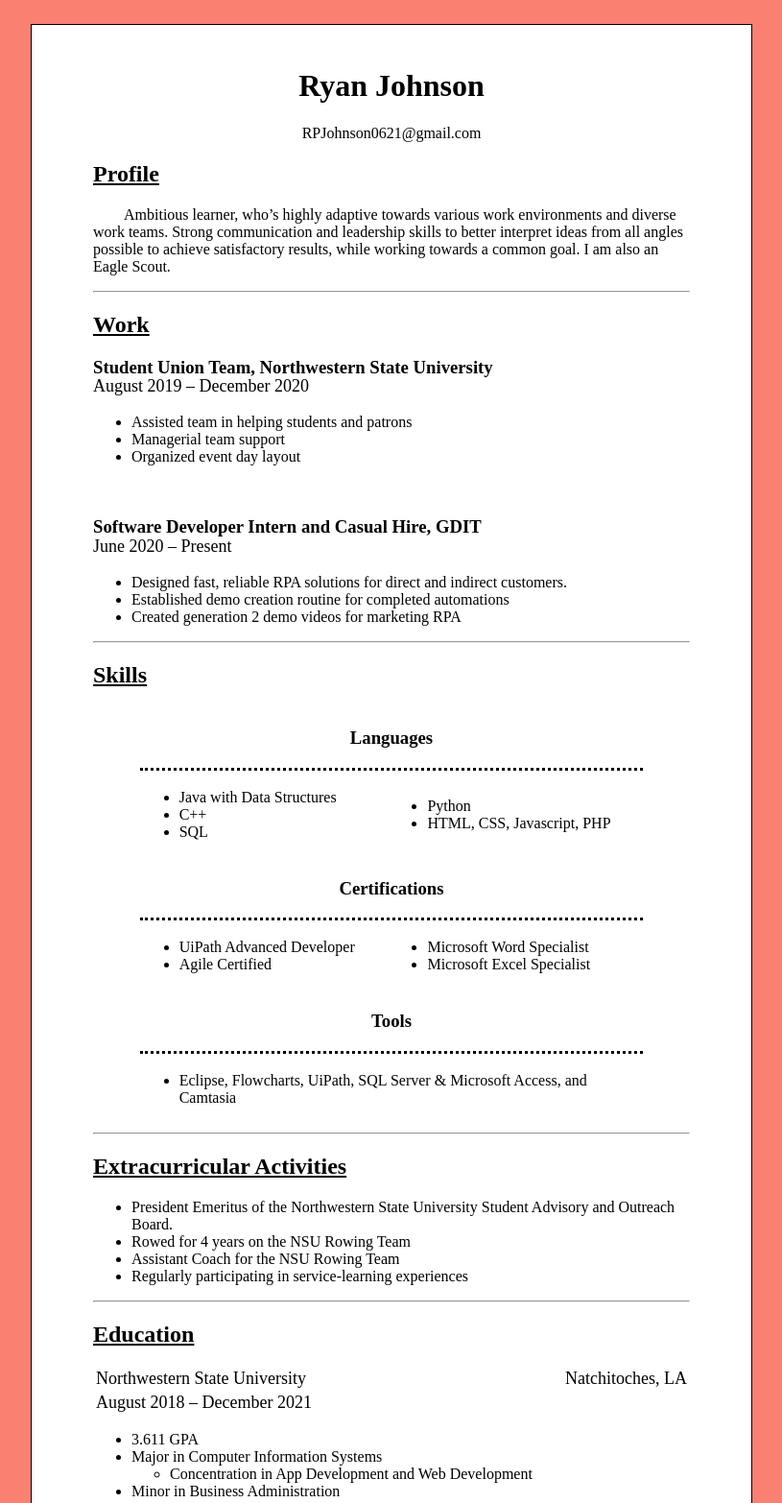
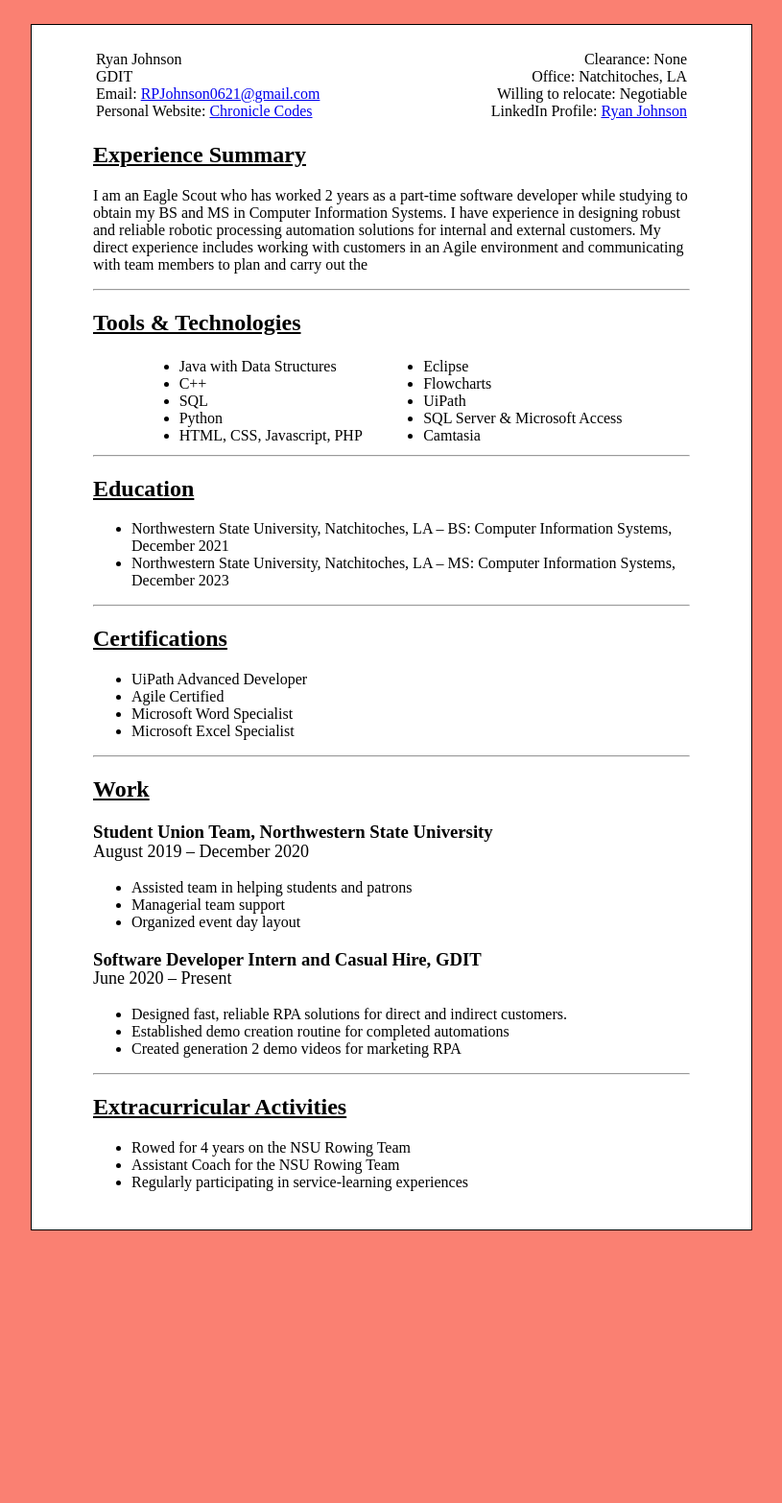
Before and after one commit to NOLA-Chronicle/Chronicle-Codes, a plain HTML site: page Resume.html in a window 1280 px wide. Shown: the part 100-1666 px from the top of the page at 96% size, without its empty margins (232-1047 px from the left). After the commit the page ends 1406 px from the top, so only its background shows below. Drawn offline with Linux system fonts and the light colour scheme; a script that the page names is missing.

Commit message:
Updated resume

```diff
--- a/Resume.html
+++ b/Resume.html
@@ -11,15 +11,70 @@
 	</head>
 	<body>
 		<h1 id="PageTitle"><a href="index.html">Chronicle Codes</a></h1>
-		<div id= "NavBarContainer" w3-include-html="NavBar.html"></div>
+		<div id="NavBarContainer" w3-include-html="NavBar.html"></div>
 		<div id="ContentBody">
-			<header>
-				<h1>Ryan Johnson</h1>
-				<p>RPJohnson0621@gmail.com</p>
-			</header>
-			<h2>Profile</h2>
-			<p>&nbsp&nbsp&nbsp&nbsp&nbsp&nbsp&nbsp&nbspAmbitious learner, who’s highly adaptive towards various work environments and diverse work teams. Strong communication and leadership skills to better interpret ideas from all angles possible to achieve satisfactory results, while working towards a common goal. I am also an Eagle Scout.</p>
+			<table id="Header">
+				<tr>
+					<td class="Left">
+						Ryan Johnson<br>
+						GDIT<br>
+						Email: <a href="mailto:RPJohnson0621@gmail.com">RPJohnson0621@gmail.com</a><br>
+						Personal Website: <a href="https://nola-chronicle.github.io/Chronicle-Codes/">Chronicle Codes</a><br>
+					</td>
+					<td class="Right">
+						Clearance: None<br>
+						Office: Natchitoches, LA<br>
+						Willing to relocate: Negotiable<br>
+						LinkedIn Profile: <a href="https://www.linkedin.com/in/ryan-johnson-9a1639192"/>Ryan Johnson</a><br>
+					</td>
+				</tr>
+			</table>
+
+			<h2>Experience Summary</h2>
+			<p>I am an Eagle Scout who has worked 2 years as a part-time software developer while studying to obtain my BS and MS in Computer Information Systems. I have experience in designing robust and reliable robotic processing automation solutions for internal and external customers. My direct experience includes working with customers in an Agile environment and communicating with team members to plan and carry out the</p>
 			<hr>
+
+			<h2>Tools & Technologies</h2>
+			<table id="Skills">
+				<tr>
+					<td>
+						<ul>
+							<li>Java with Data Structures</li>
+							<li>C++</li>
+							<li>SQL</li>
+							<li>Python</li>
+							<li>HTML, CSS, Javascript, PHP</li>
+						</ul>
+					</td>
+					<td>
+						<ul>
+							<li>Eclipse</li>
+							<li>Flowcharts</li>
+							<li>UiPath</li>
+							<li>SQL Server & Microsoft Access</li>
+							<li>Camtasia</li>
+						</ul>
+					</td>
+				</tr>
+			</table>
+			<hr>
+
+			<h2>Education</h2>
+			<ul>
+				<li>Northwestern State University, Natchitoches, LA – BS: Computer Information Systems, December 2021</li>
+				<li>Northwestern State University, Natchitoches, LA – MS: Computer Information Systems, December 2023</li>
+			</ul>
+			<hr>
+
+			<h2>Certifications</h2>
+			<ul>
+				<li>UiPath Advanced Developer</li>
+				<li>Agile Certified</li>
+				<li>Microsoft Word Specialist</li>
+				<li>Microsoft Excel Specialist</li>
+			</ul>
+			<hr>
+
 			<h2>Work</h2>
 			<h3>Student Union Team, Northwestern State University</h3>
 			<p class="WorkDate">August 2019 – December 2020</p>
@@ -28,7 +83,6 @@
 				<li>Managerial team support</li>
 				<li>Organized event day layout</li>
 			</ul>
-			<br>
 			<h3>Software Developer Intern and Casual Hire, GDIT</h3>
 			<p class="WorkDate">June 2020 – Present</p>
 			<ul>
@@ -37,83 +91,13 @@
 				<li>Created generation 2 demo videos for marketing RPA</li>
 			</ul>
 			<hr>
-			<h2>Skills</h2>
-			<table id="Skills">
-				<tr>
-					<th colspan="2"><h3>Languages</h3></th>
-				</tr>
-				<tr>
-					<td>
-						<ul>
-							<li>Java with Data Structures</li>
-							<li>C++</li>
-							<li>SQL</li>
-						</ul>
-					</td>
-					<td>
-						<ul>
-							<li>Python</li>
-							<li>HTML, CSS, Javascript, PHP</li>
-						</ul>
-					</td>
-				</tr>
-				<tr>
-					<th colspan="2"><h3>Certifications</h3></th>
-				</tr>
-				<tr>
-					<td>
-						<ul>
-							<li>UiPath Advanced Developer</li>
-							<li>Agile Certified</li>
-						</ul>
-					</td>
-					<td>
-						<ul>
-							<li>Microsoft Word Specialist</li>
-							<li>Microsoft Excel Specialist</li>
-						</ul>
-					</td>
-				</tr>
-				<tr>
-					<th colspan="2"><h3>Tools</h3></th>
-				</tr>
-				<tr>
-					<td colspan="2">
-						<ul>
-							<li>Eclipse, Flowcharts, UiPath, SQL Server & Microsoft Access, and Camtasia</li>
-						</ul>
-					</td>
-				</tr>
-			</table>
-			<hr>
+
 			<h2>Extracurricular Activities</h2>
 			<ul>
-				<li>President Emeritus of the Northwestern State University Student Advisory and Outreach Board.</li>
 				<li>Rowed for 4 years on the NSU Rowing Team</li>
 				<li>Assistant Coach for the NSU Rowing Team</li>
 				<li>Regularly participating in service-learning experiences</li>
 			</ul>
-			<hr>
-			<h2>Education</h2>
-			<table id="Education">
-				<tr>
-					<td style="text-align: left">Northwestern State University</td>
-					<td style="text-align: Right">Natchitoches, LA</td>
-				</tr>
-				<tr>
-					<td style="text-align: left">August 2018 – December 2021</td>
-					<td></td>
-				</tr>
-			</table>
-			<ul>
-				<li>3.611 GPA</li>
-				<li>Major in Computer Information Systems</li>
-				<ul>
-					<li>Concentration in App Development and Web Development</li>
-				</ul>
-				<li>Minor in Business Administration</li>
-			</ul>
-			</br>
 
 		</div>
 		<div w3-include-html="Footer.html"></div>
--- a/Styles/Resume_style.css
+++ b/Styles/Resume_style.css
@@ -13,13 +13,17 @@ h3 {
 
 }
 
+#Header {
+	width: 100%;
+}
+
 #Skills {
-	margin: auto;
+	margin: 0vh auto;
 	width: 85%;
 }
 
-#Skills th {
-	border-bottom: 3px dotted black;
+#Skills ul {
+	margin: 0vh auto;
 }
 
 #Education {
@@ -28,10 +32,6 @@ h3 {
 
 #Education td {
 	font-size: 18px;
-}
-
-header {
-	text-align: center;
 }
 
 footer {
@@ -45,3 +45,15 @@ footer {
 	font-size: 18px;
 	margin-top: -20px;
 }
+
+.Left {
+	text-align: left;
+}
+
+.Right {
+	text-align: right;
+}
+
+.DEBUG {
+	border: 1px solid black;
+}
```
